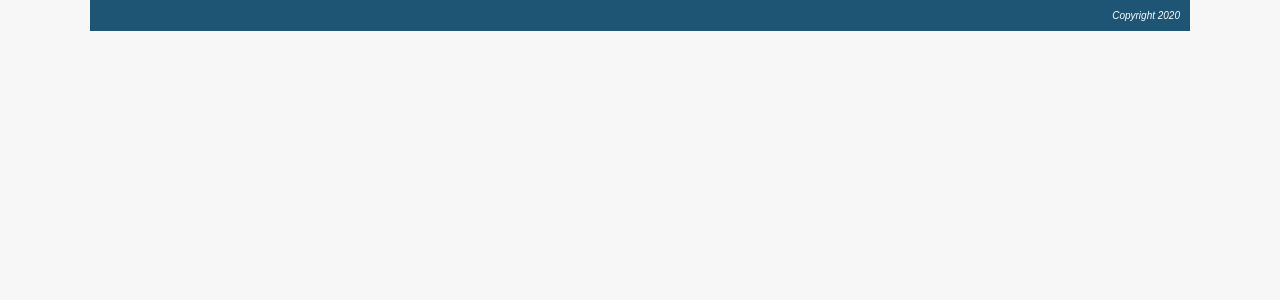
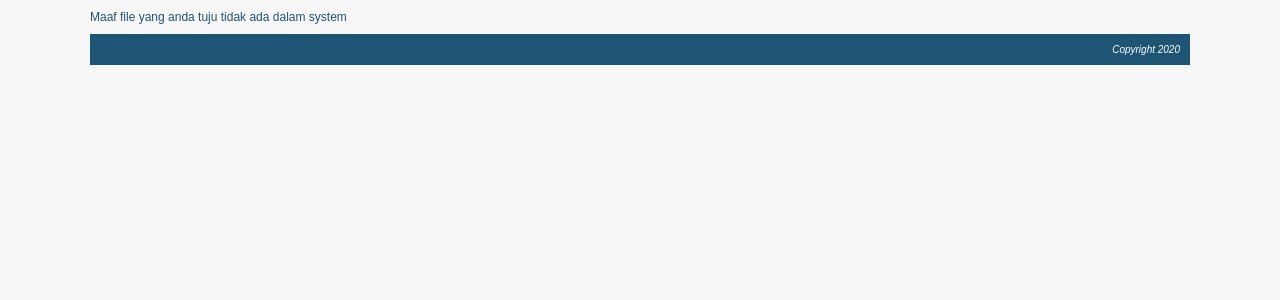
Before and after one commit to BagusSatria123/weshop, a PHP site: page /weshop/ in a window 1280 px wide. Shown: the part 118-418 px from the top of the page. Run offline with PHP 8.4, Linux system fonts and the light colour scheme.

Commit message:
membuat content terlihat dinamis

```diff
--- a/css/style.css
+++ b/css/style.css
@@ -57,3 +57,8 @@ body {
     font-size: 10px;
     margin: 0px;
 }
+
+#container #content {
+    padding: 10px 0px;
+    overflow: hidden;
+}
--- a/index.php
+++ b/index.php
@@ -1,5 +1,7 @@
 <?php
 include_once("function/helper.php");
+$page = isset($_GET['page']) ? $_GET['page'] : false;
+
 ?>
     <!DOCTYPE html>
 
@@ -20,18 +22,30 @@ include_once("function/helper.php");
 
                     <div id="user">
 
-                        <a href="<?php echo BASE_URL." index.php?page=login "; ?>">Login</a>
-                        <a href="<?php echo BASE_URL." index.php?page=register "; ?>">Register</a>
+                        <a href="<?php echo BASE_URL."index.php?page=login"; ?>">Login</a>
+                        <a href="<?php echo BASE_URL."index.php?page=register"; ?>">Register</a>
                     </div>
 
-                    <a href="<?php echo BASE_URL." index.php?page=keranjang "; ?>" id="button-keranjang">
+                    <a href="<?php echo BASE_URL."index.php?page=keranjang"; ?>" id="button-keranjang">
                         <img src="<?php echo BASE_URL."images/cart.png";?>" alt="Foto keranjang"/>
                     </a>
                 </div>
 
             </div>
 
-            <div id="content"></div>
+            <div id="content">
+            <?php
+            $filename = "$page.php";
+
+
+            if(file_exists($filename)){
+                include_once($filename);
+            }
+            else{
+                echo "Maaf file yang anda tuju tidak ada dalam system";
+            }
+            ?>
+            </div>
             <div id="footer">
                 <p>Copyright 2020</p>
             </div>
```
